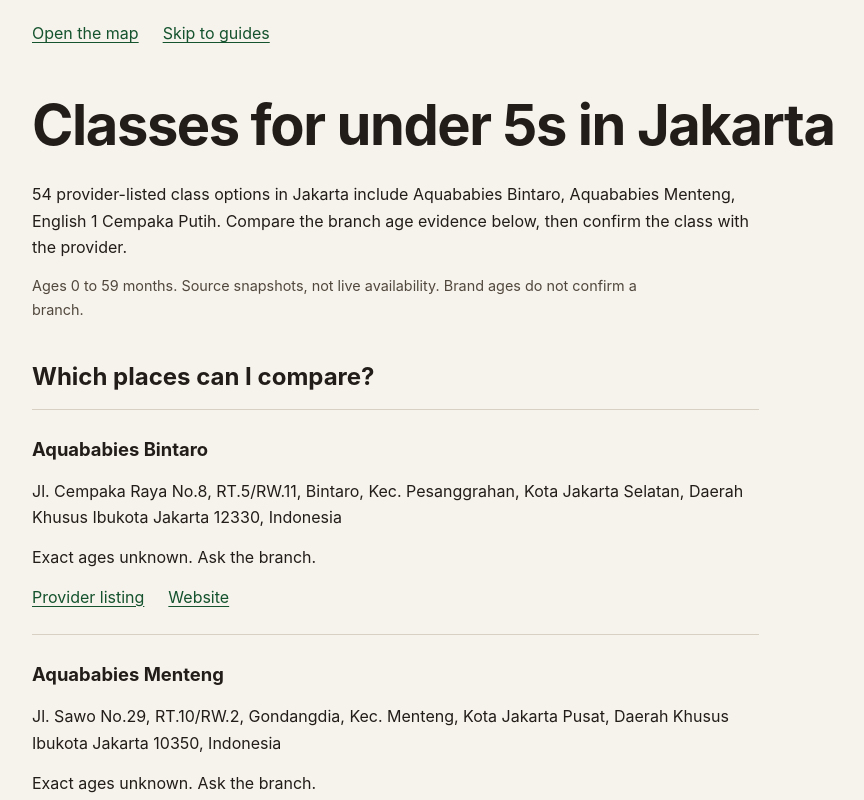
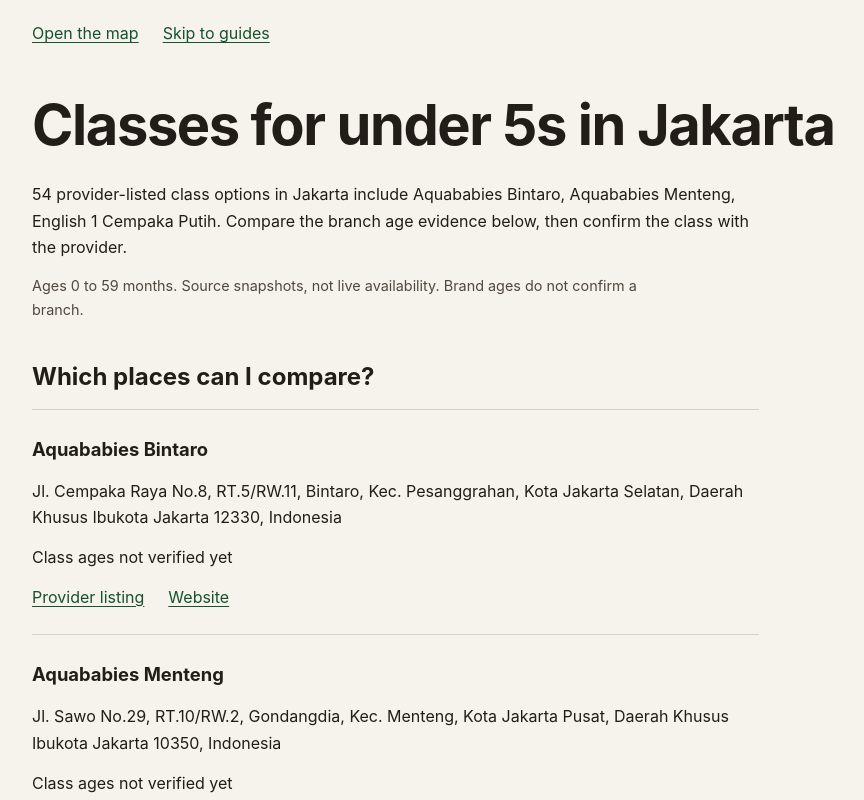
Before and after one commit to Derryl-Ditra/map-explora, a Next.js app: page /activities/jakarta in a window 1280 px wide. Shown: the top 800 px of the page, without its empty margins (20-884 px from the left). Built offline with nearby package versions, Linux system fonts and the light colour scheme.

Commit message:
Enhance age verification in ActivityPage
Updated the rendering logic to include age verification for venues and programs.

```diff
--- a/src/app/activities/[slug]/page.tsx
+++ b/src/app/activities/[slug]/page.tsx
@@ -2,6 +2,7 @@ import type { Metadata } from 'next';
 import Link from 'next/link';
 import { notFound } from 'next/navigation';
 import { VENUES } from '@/data/venues';
+import { isVerifiedAgeClaim, verifiedPrograms, hasVerifiedAgeEvidence } from '@/utils/ageMatch';
 import type { AgeClaim } from '@/types/venue';
 import { answerSummary, buildAnswerGroups, itemListSchema, SITE_URL, venueName } from '@/utils/discovery';
 const groups = buildAnswerGroups(VENUES);
@@ -18,5 +19,5 @@ function AgeEvidence({ age }: { age: AgeClaim }) {
 export default async function ActivityPage({ params }: { params: Promise<{ slug: string }> }) {
   const { slug } = await params; const g = groups.find(g => g.slug === slug); if (!g) notFound();
   const related = groups.filter(r => r.slug !== slug && (r.area === g.area || (g.activity && r.activity === g.activity)));
-  return <><h1>{g.title}</h1><p>{answerSummary(g)}</p><p className="evidence">Ages 0 to 59 months. Source snapshots, not live availability. Brand ages do not confirm a branch.</p><h2>Which places can I compare?</h2><ul className="venue-list">{g.venues.map(v => <li key={v.id} id={v.id}><h3>{venueName(v)}</h3><p>{v.address}</p>{v.caution && <p>{v.caution}</p>}{v.branchAge && <p><AgeEvidence age={v.branchAge}/></p>}{v.programs.length ? <ul>{v.programs.filter(p => p.offering !== 'not-offered' && (p.age.minMonths === null || p.age.minMonths <= 59)).slice(0, 1).map((p,i) => <li key={i}><strong>{p.name}</strong> (age example): {p.offering === 'offered' ? 'Branch listed.' : p.offering === 'not-offered' ? 'Not offered here.' : 'Confirm class.'} <AgeEvidence age={p.age}/></li>)}</ul> : <p>Exact ages unknown. Ask the branch.</p>}<div className="links"><a href={v.operatingStatus?.source ?? v.sourceUrl}>Provider listing</a>{v.website && <a href={v.website}>Website</a>}{v.instagram && <a href={v.instagram}>Instagram</a>}</div></li>)}</ul><h2>What should I confirm?</h2><p>Your child&apos;s age in months, the class schedule, price and cancellation rules. We do not verify current availability.</p><h2>Which other guides can help?</h2><ul>{related.map(r => <li key={r.slug}><Link href={`/activities/${r.slug}/`}>{r.title}</Link></li>)}</ul><script type="application/ld+json" dangerouslySetInnerHTML={{ __html: JSON.stringify(itemListSchema(g)).replace(/</g, '\\u003c') }}/></>;
+  return <><h1>{g.title}</h1><p>{answerSummary(g)}</p><p className="evidence">Ages 0 to 59 months. Source snapshots, not live availability. Brand ages do not confirm a branch.</p><h2>Which places can I compare?</h2><ul className="venue-list">{g.venues.map(v => <li key={v.id} id={v.id}><h3>{venueName(v)}</h3><p>{v.address}</p>{v.caution && <p>{v.caution}</p>}{v.branchAge && isVerifiedAgeClaim(v.branchAge) && <p><AgeEvidence age={v.branchAge}/></p>}{verifiedPrograms(v).length ? <ul>{verifiedPrograms(v).filter(p => p.age.minMonths! <= 59).slice(0, 1).map((p,i) => <li key={i}><strong>{p.name}</strong>: <AgeEvidence age={p.age}/></li>)}</ul> : !hasVerifiedAgeEvidence(v) ? <p>Class ages not verified yet</p> : null}<div className="links"><a href={v.operatingStatus?.source ?? v.sourceUrl}>Provider listing</a>{v.website && <a href={v.website}>Website</a>}{v.instagram && <a href={v.instagram}>Instagram</a>}</div></li>)}</ul><h2>What should I confirm?</h2><p>Your child&apos;s age in months, the class schedule, price and cancellation rules. We do not verify current availability.</p><h2>Which other guides can help?</h2><ul>{related.map(r => <li key={r.slug}><Link href={`/activities/${r.slug}/`}>{r.title}</Link></li>)}</ul><script type="application/ld+json" dangerouslySetInnerHTML={{ __html: JSON.stringify(itemListSchema(g)).replace(/</g, '\\u003c') }}/></>;
 }
```
